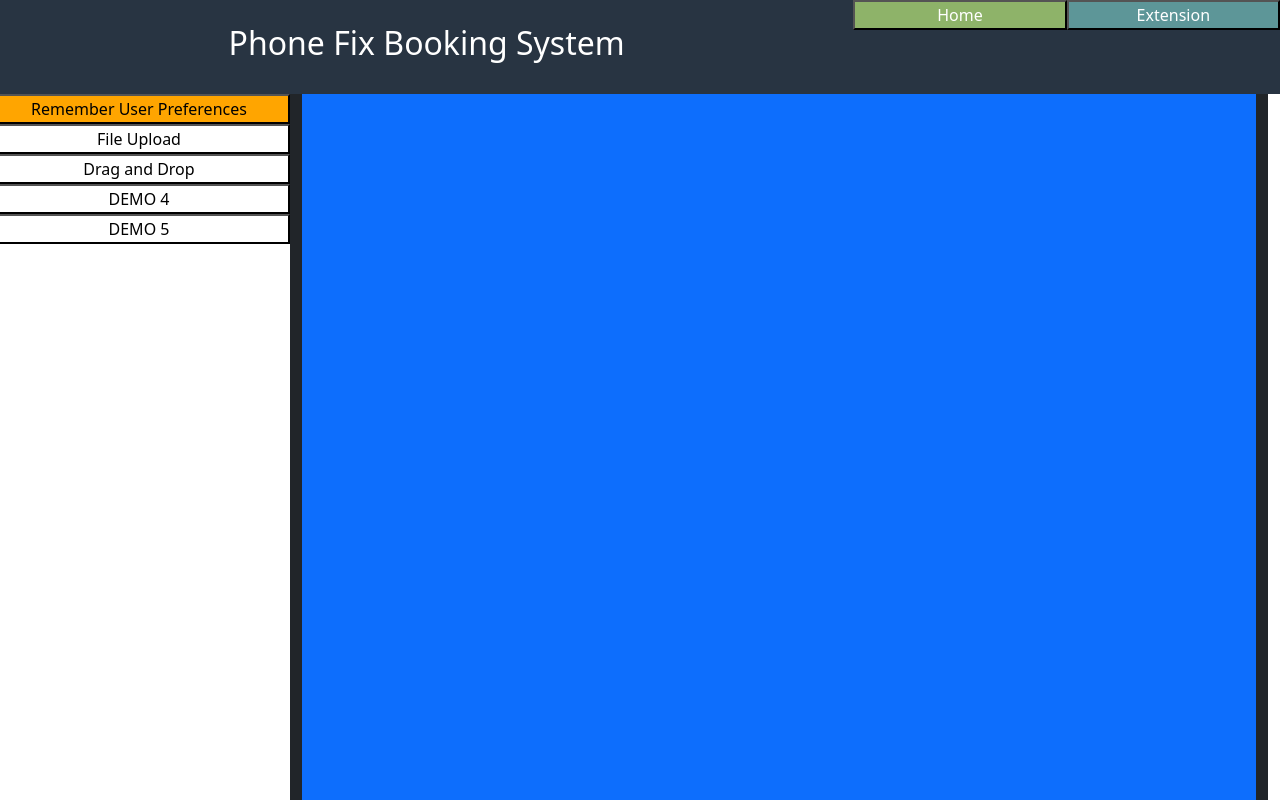
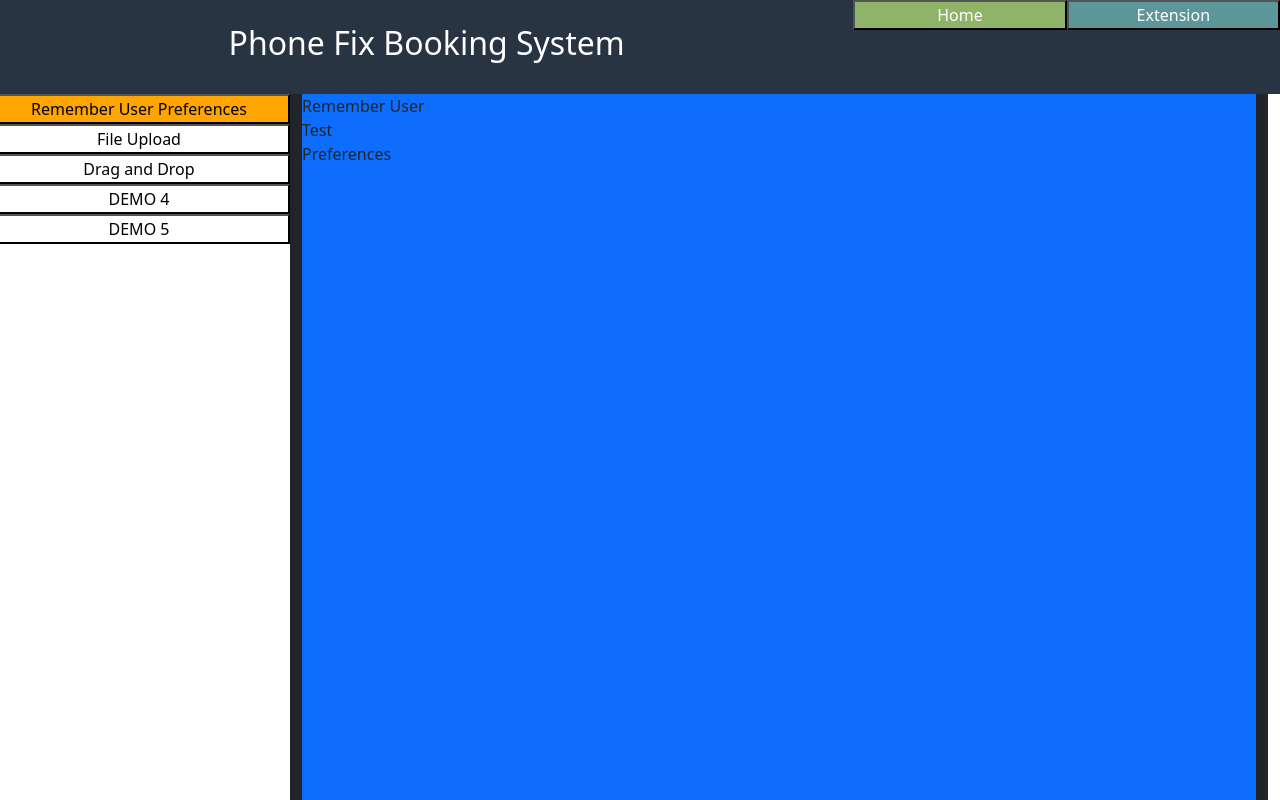
Before and after one commit to TheBestSambo177/Website-Assignment-2, a plain HTML site: page advanced.html in a window 1280 px wide. Both pictures are taken after a click on the button "Remember User Preferences". Shown: the top 800 px of the page. Drawn offline with nearby package versions, Linux system fonts and the light colour scheme; no server answers.

Commit message:
Update advanced.html

```diff
--- a/advanced.html
+++ b/advanced.html
@@ -44,20 +44,23 @@
                 <button class="col-4 col-lg-12" id="content-btn-5">DEMO 5</button>
             </div>
             <div class="col-12 col-lg-9 bg-dark content-demo-area" style="min-height: 100vh;">
-                <div class="bg-primary" id="content-area-1" style="min-height: 100vh;"></div>
+                <div class="bg-primary" id="content-area-1" style="min-height: 100vh;">Remember User<div>Test</div> Preferences</div>
                 <div class="bg-secondary" id="content-area-2" style="min-height: 100vh; ">
 					<h1>Advanced JS: File Upload</h1>
                     <input type="file" id="image-input" accept="image/jpeg, image/png, image/jpg">
                     <div id="display-image"></div>
 				</div>
                 <div class="bg-warning" id="content-area-3" style="min-height: 100vh;">
+					<!--Drag Area Box 1: Available Courtesy Phones-->
 					<div class="drag-area">
 						<div class="drop-area">Available Courtesy Phones</div>
 						<div class="box iphone-image">iPhone</div>
 						<div class="box samsung-image">Samsung A6+</div>
 						<div class="box galaxy-image">Galaxy Z</div>
 						<div class="box charger-image">Charger</div>
-					  </div>
+					</div>
+
+					<!--Drag Area Box 2: Your Choice-->
 					<div class="drag-area">
 						<div class="drop-area">Your Selection</div>
 					</div>
```
